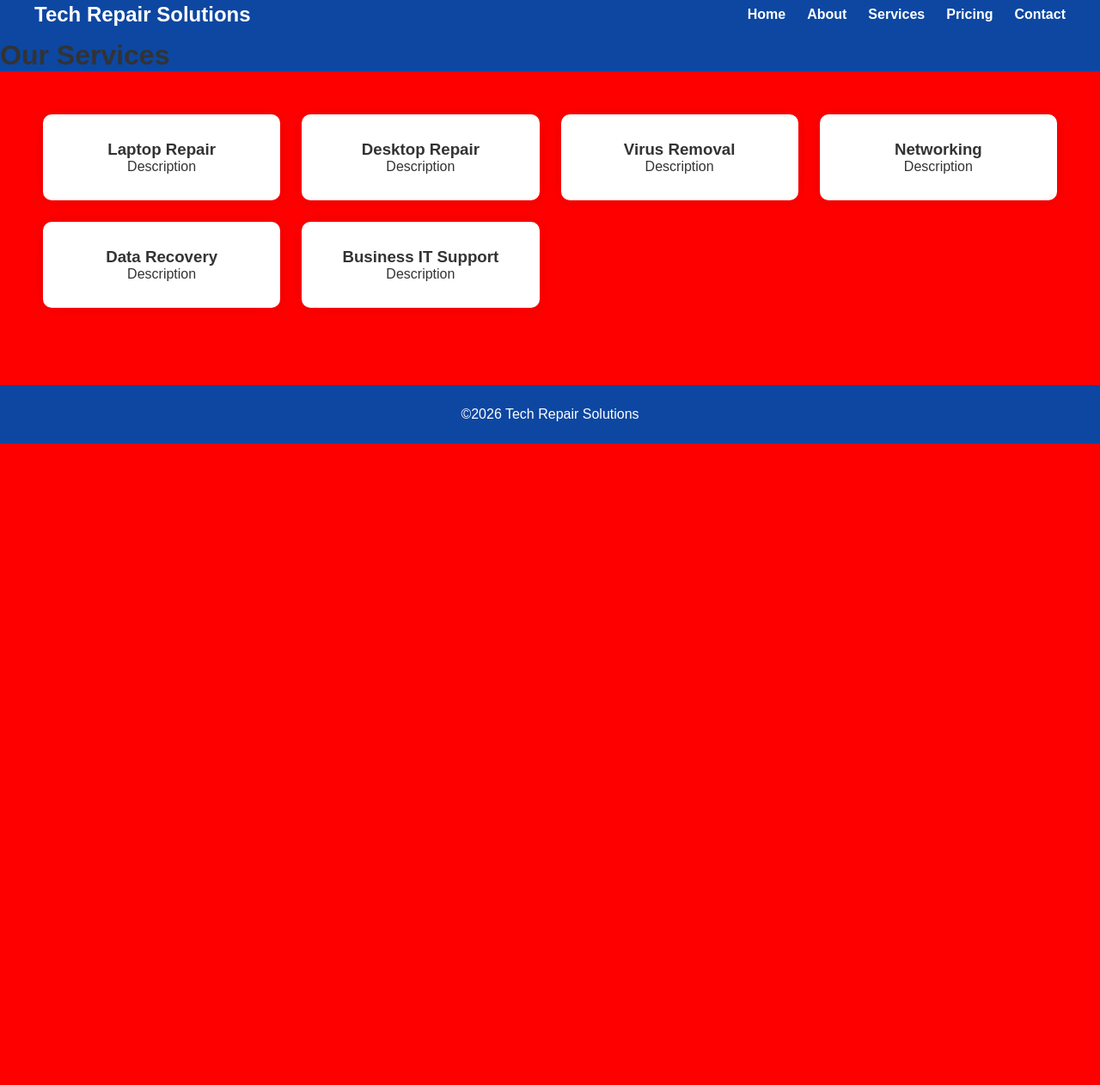
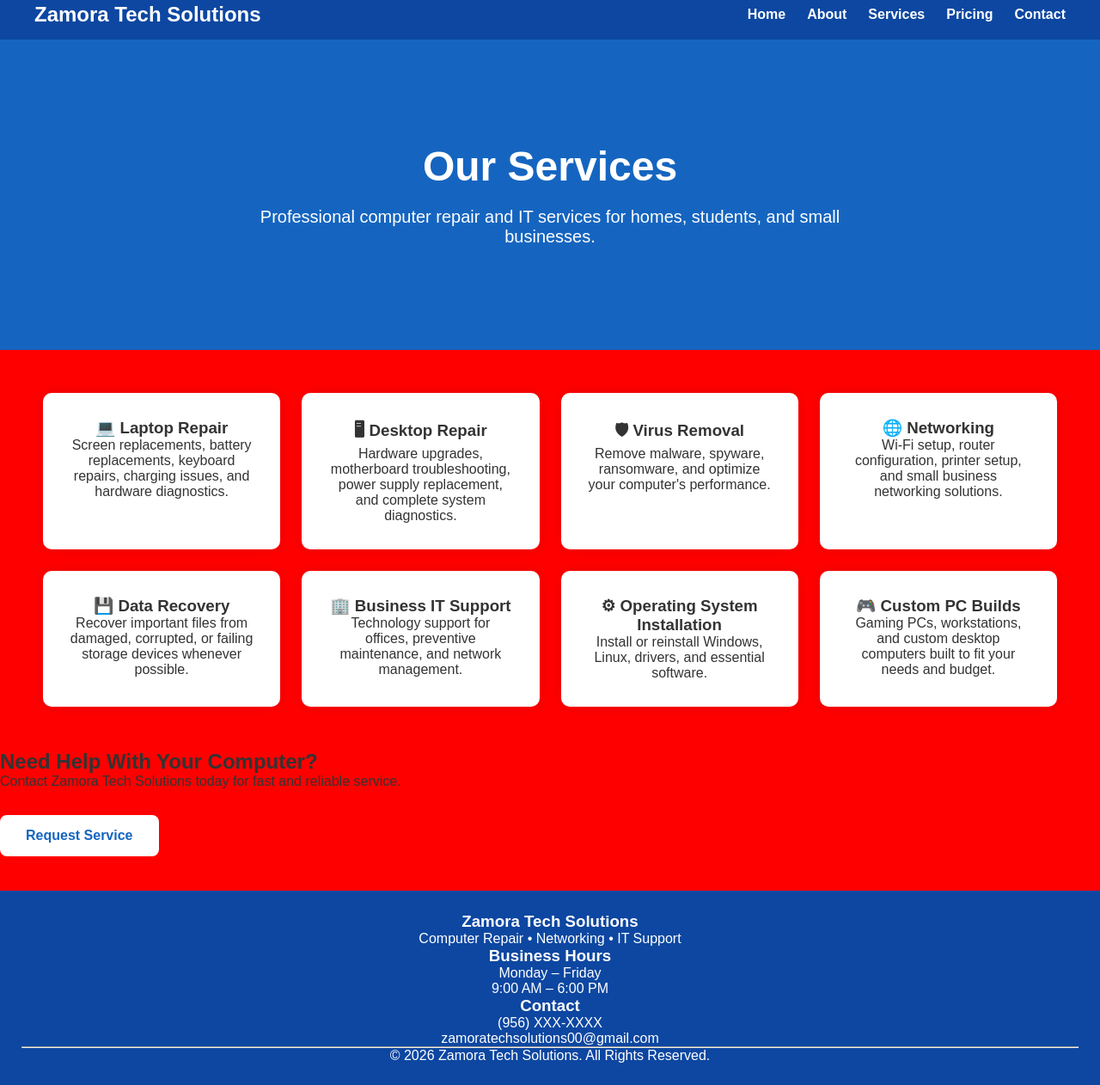
Before and after one commit to Mzamor71/tech_website_2026, a plain HTML site: page services.html in a window 1280 px wide. Shown: the part 12-1274 px from the top of the page at 86% size. Before the commit the page ends 800 px from the top, so only its background shows below. Drawn offline with Linux system fonts and the light colour scheme.

```diff
--- a/services.html
+++ b/services.html
@@ -1,14 +1,30 @@
 <!DOCTYPE html>
+<html lang="en">
 
-<html>
+<head>
+    <meta charset="UTF-8">
+    <meta name="viewport" content="width=device-width, initial-scale=1.0">
+    <title>Services | Zamora Tech Solutions</title>
+
+    <link rel="stylesheet" href="css/styles.css">
+    <link rel="stylesheet" href="css/mobile.css">
+</head>
+
+<body>
+
 <header>
+
     <nav class="navbar">
 
         <a href="index.html" class="logo">
-            <h1>Tech Repair Solutions</h1>
+            <h1>Zamora Tech Solutions</h1>
         </a>
 
-        <ul class="nav-links">
+        <button class="menu-toggle" id="menu-toggle">
+            ☰
+        </button>
+
+        <ul class="nav-links" id="nav-links">
             <li><a href="index.html">Home</a></li>
             <li><a href="about.html">About</a></li>
             <li><a href="services.html">Services</a></li>
@@ -17,80 +33,149 @@
         </ul>
 
     </nav>
-</header>
-<head>
-
-<title>Services</title>
-
-<link rel="stylesheet" href="css/styles.css">
-
-</head>
-
-<body>
-
-<header>
-
-<h1>Our Services</h1>
 
 </header>
 
-<section class="cards">
+<!-- Hero -->
 
-<div class="card">
+<section class="hero">
 
-<h3>Laptop Repair</h3>
+    <h2>Our Services</h2>
 
-<p>Description</p>
+    <p>
+        Professional computer repair and IT services
+        for homes, students, and small businesses.
+    </p>
 
-</div>
+</section>
 
-<div class="card">
+<!-- Services -->
 
-<h3>Desktop Repair</h3>
+<section class="section">
 
-<p>Description</p>
+    <div class="cards">
 
-</div>
+        <div class="card">
+            <h3>💻 Laptop Repair</h3>
+            <p>
+                Screen replacements, battery replacements,
+                keyboard repairs, charging issues, and
+                hardware diagnostics.
+            </p>
+        </div>
 
-<div class="card">
+        <div class="card">
+            <h3>🖥 Desktop Repair</h3>
+            <p>
+                Hardware upgrades, motherboard troubleshooting,
+                power supply replacement, and complete system
+                diagnostics.
+            </p>
+        </div>
 
-<h3>Virus Removal</h3>
+        <div class="card">
+            <h3>🛡 Virus Removal</h3>
+            <p>
+                Remove malware, spyware, ransomware,
+                and optimize your computer's performance.
+            </p>
+        </div>
 
-<p>Description</p>
+        <div class="card">
+            <h3>🌐 Networking</h3>
+            <p>
+                Wi-Fi setup, router configuration,
+                printer setup, and small business
+                networking solutions.
+            </p>
+        </div>
 
-</div>
+        <div class="card">
+            <h3>💾 Data Recovery</h3>
+            <p>
+                Recover important files from damaged,
+                corrupted, or failing storage devices
+                whenever possible.
+            </p>
+        </div>
 
-<div class="card">
+        <div class="card">
+            <h3>🏢 Business IT Support</h3>
+            <p>
+                Technology support for offices,
+                preventive maintenance, and network
+                management.
+            </p>
+        </div>
 
-<h3>Networking</h3>
+        <div class="card">
+            <h3>⚙ Operating System Installation</h3>
+            <p>
+                Install or reinstall Windows,
+                Linux, drivers, and essential software.
+            </p>
+        </div>
 
-<p>Description</p>
+        <div class="card">
+            <h3>🎮 Custom PC Builds</h3>
+            <p>
+                Gaming PCs, workstations, and
+                custom desktop computers built
+                to fit your needs and budget.
+            </p>
+        </div>
 
-</div>
+    </div>
 
-<div class="card">
+</section>
 
-<h3>Data Recovery</h3>
+<!-- Call to Action -->
 
-<p>Description</p>
+<section class="cta">
 
-</div>
+    <h2>Need Help With Your Computer?</h2>
 
-<div class="card">
+    <p>
+        Contact Zamora Tech Solutions today for
+        fast and reliable service.
+    </p>
 
-<h3>Business IT Support</h3>
-
-<p>Description</p>
-
-</div>
+    <a href="contact.html" class="button">
+        Request Service
+    </a>
 
 </section>
 
 <footer>
 
-<p>©2026 Tech Repair Solutions</p>
+    <div class="footer-container">
+
+        <div>
+            <h3>Zamora Tech Solutions</h3>
+            <p>Computer Repair • Networking • IT Support</p>
+        </div>
+
+        <div>
+            <h3>Business Hours</h3>
+            <p>Monday – Friday</p>
+            <p>9:00 AM – 6:00 PM</p>
+        </div>
+
+        <div>
+            <h3>Contact</h3>
+            <p>(956) XXX-XXXX</p>
+            <p>zamoratechsolutions00@gmail.com</p>
+        </div>
+
+    </div>
+
+    <hr>
+
+    <p>© 2026 Zamora Tech Solutions. All Rights Reserved.</p>
 
 </footer>
+
+<script src="js/script.js"></script>
 
 </body>
 
```
Also changed, not shown: about.html (+1 -3 lines), contact.html (+11 -5 lines), index.html (+1 -3 lines), pricing.html (deleted, +0 -97 lines).
